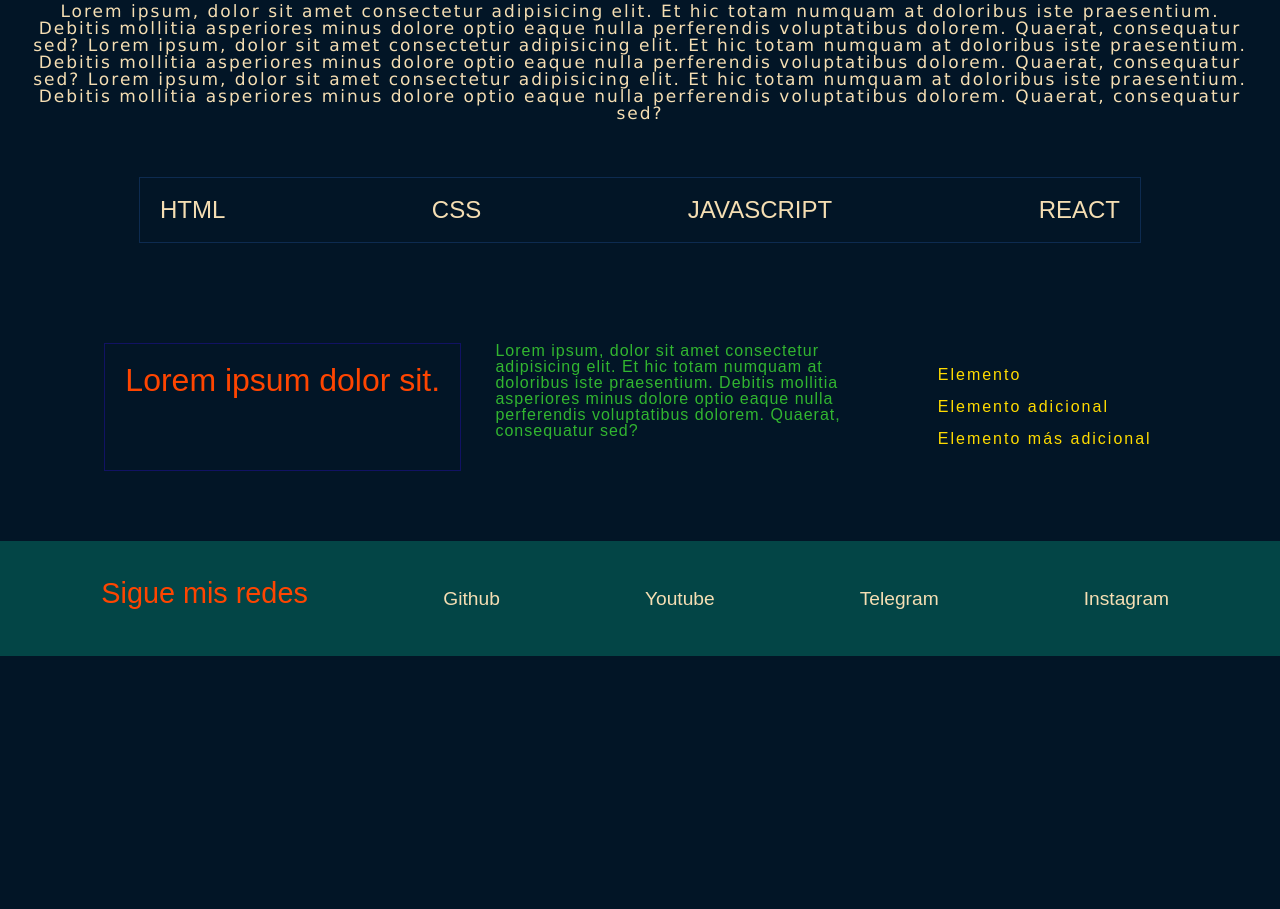
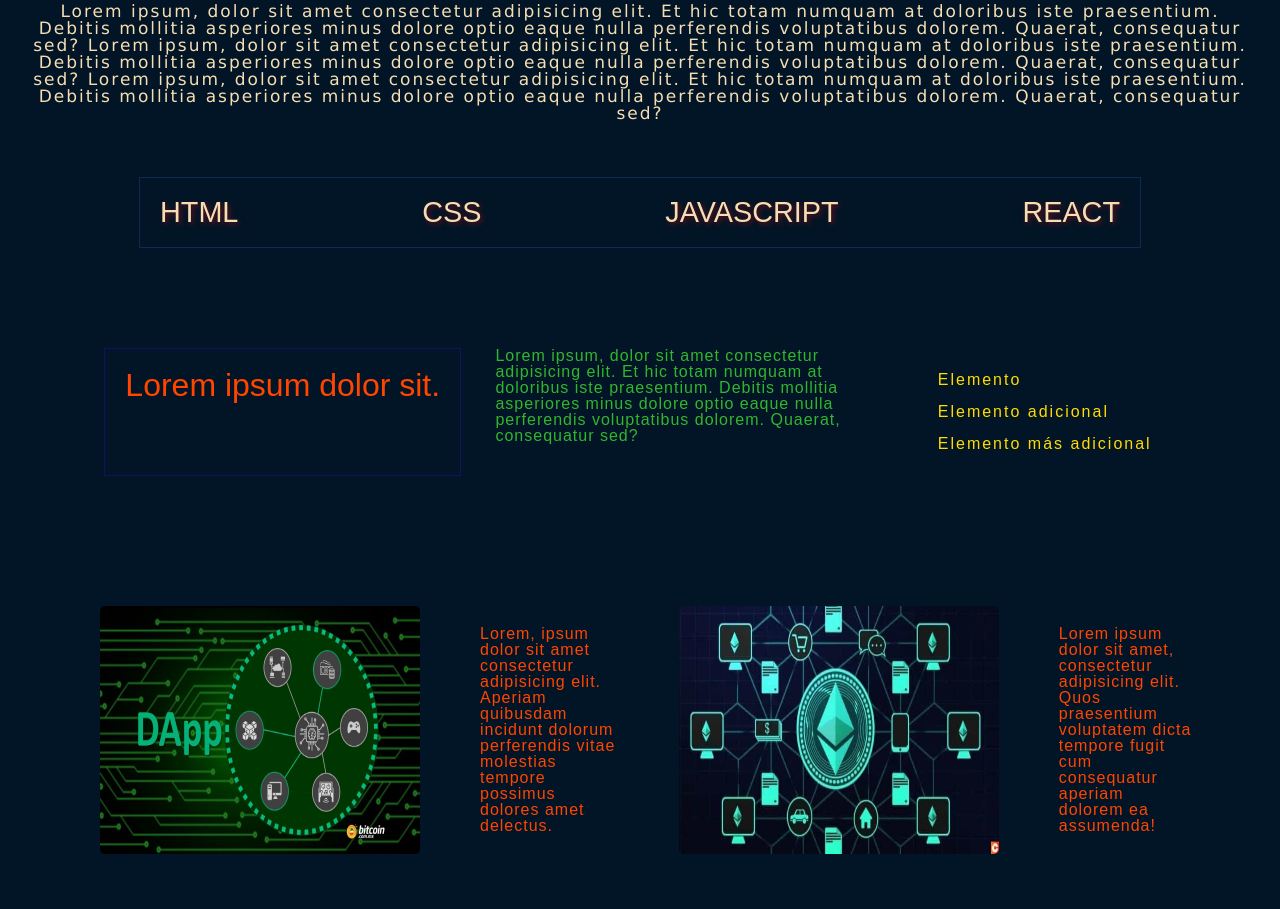
Before and after one commit to jc-zombits/Mi-P-gina-Web, a plain HTML site: page index.html in a window 1280 px wide. Shown: the part 895-1804 px from the top of the page. Before the commit the page ends 1551 px from the top, so only its background shows below. Drawn offline with Linux system fonts and the light colour scheme.

Commit message:
Imagenes adicionales

```diff
--- a/css/styles.css
+++ b/css/styles.css
@@ -103,10 +103,11 @@ body {
     width: 75vw;
     margin: 30px;
     padding: 20px;
-    font-size: 1.5em;
+    font-size: 1.8em;
     border: 1px solid #0d2b50;
     display: flex;
     justify-content: space-between;
+    text-shadow: 2px 2px 5px rgba(214, 10, 10, 0.5);
 }
 
 #notice-container-2 {
@@ -143,6 +144,25 @@ body {
     color: #FFDB00;
 }
 
+#dapps-container {
+    width: 90vw;
+    display: flex;
+    margin: 3em;
+    padding: 2em;
+}
+
+#dapps-container img {
+    width: 25vw;
+    margin: 20px;
+    border-radius: 5px;
+}
+
+#dapps-container p {
+    margin: 40px;
+    letter-spacing: 1px;
+    color: orangered;
+}
+
 #container-foo {
     background-color: #034546;
     padding: 2em;
@@ -158,6 +178,7 @@ body {
 
 #container-foo a {
     padding: 0.5em;
+    transition: 1s;
 }
 
 #container-foo a:hover {
--- a/index.html
+++ b/index.html
@@ -69,6 +69,14 @@
                 </ul>
             </div>
         </section>
+
+        <div id="dapps-container">
+            <img src="./img/dapps.jpg" alt="dapps">
+            <p>Lorem, ipsum dolor sit amet consectetur adipisicing elit. Aperiam quibusdam incidunt dolorum perferendis vitae molestias tempore possimus dolores amet delectus.</p>
+
+            <img src="./img/ethdapps.jpg" alt="ethdapps">
+            <p>Lorem ipsum dolor sit amet, consectetur adipisicing elit. Quos praesentium voluptatem dicta tempore fugit cum consequatur aperiam dolorem ea assumenda!</p>
+        </div>
     </main>
 
     <footer id="container-foo">
```
Also changed, not shown: img/dapps.jpg (added), img/ethdapps.jpg (added).
